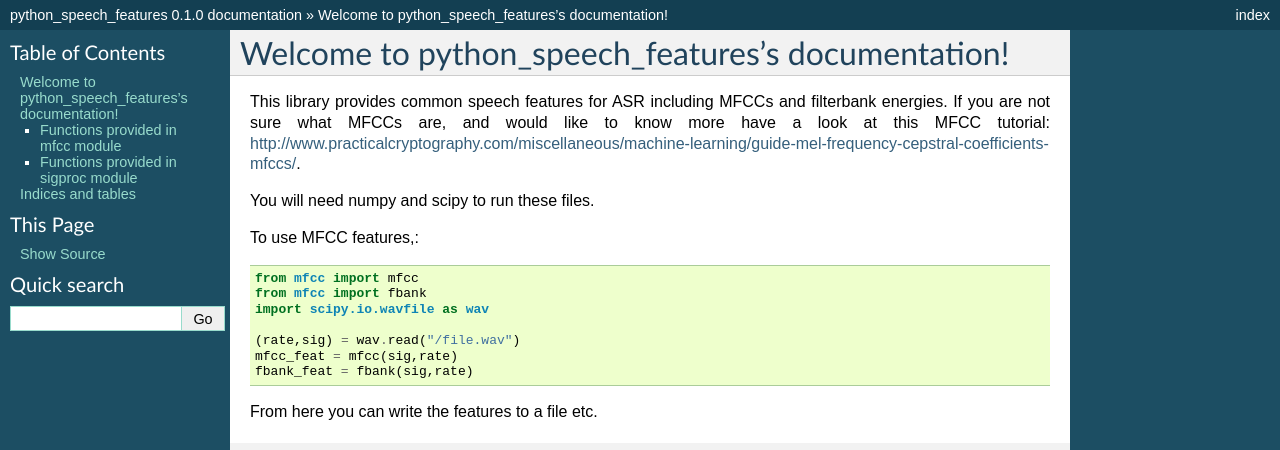
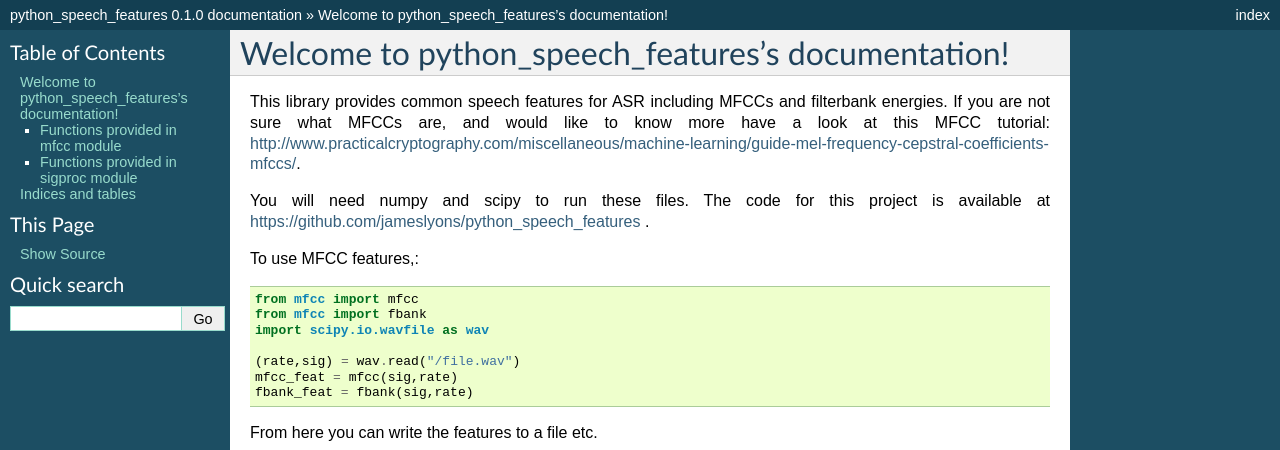
Before and after one commit to jameslyons/python_speech_features, a Sphinx documentation site: the page built from docs/source/index.rst, in a window 1280 px wide. Shown: the top 450 px of the page. Built offline with Sphinx 7.4.7, drawn with Linux system fonts in a browser that asks for light colours.

Commit message:
docs seem to work...

```diff
--- a/docs/source/index.rst
+++ b/docs/source/index.rst
@@ -9,7 +9,7 @@ Welcome to python_speech_features's documentation!
 This library provides common speech features for ASR including MFCCs and filterbank energies.
 If you are not sure what MFCCs are, and would like to know more have a look at this MFCC tutorial: http://www.practicalcryptography.com/miscellaneous/machine-learning/guide-mel-frequency-cepstral-coefficients-mfccs/.
 
-You will need numpy and scipy to run these files.
+You will need numpy and scipy to run these files. The code for this project is available at https://github.com/jameslyons/python_speech_features .
 
 To use MFCC features,::
 
```
